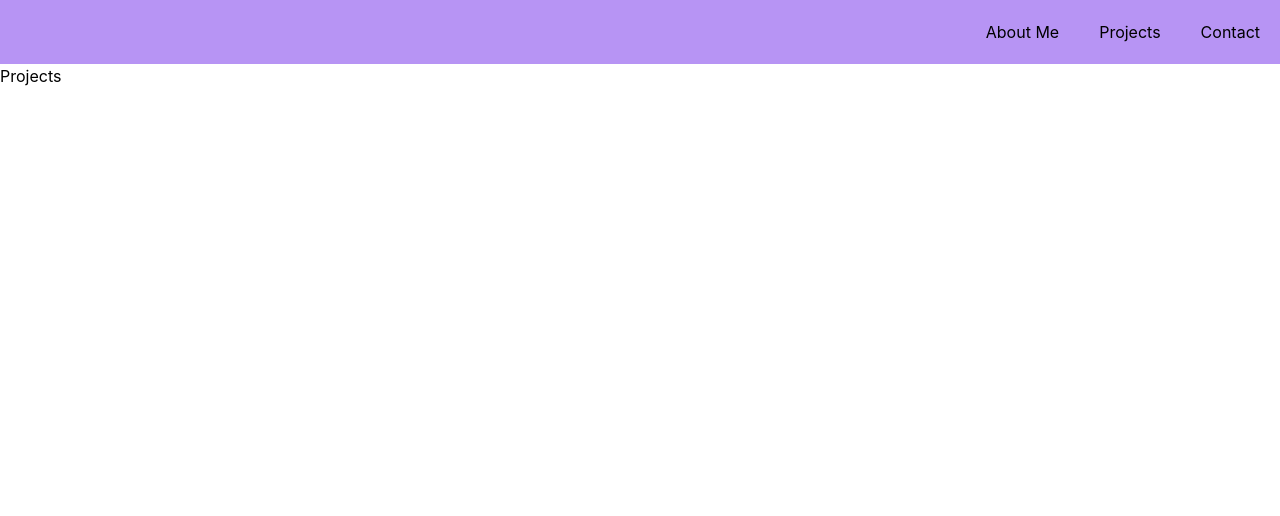
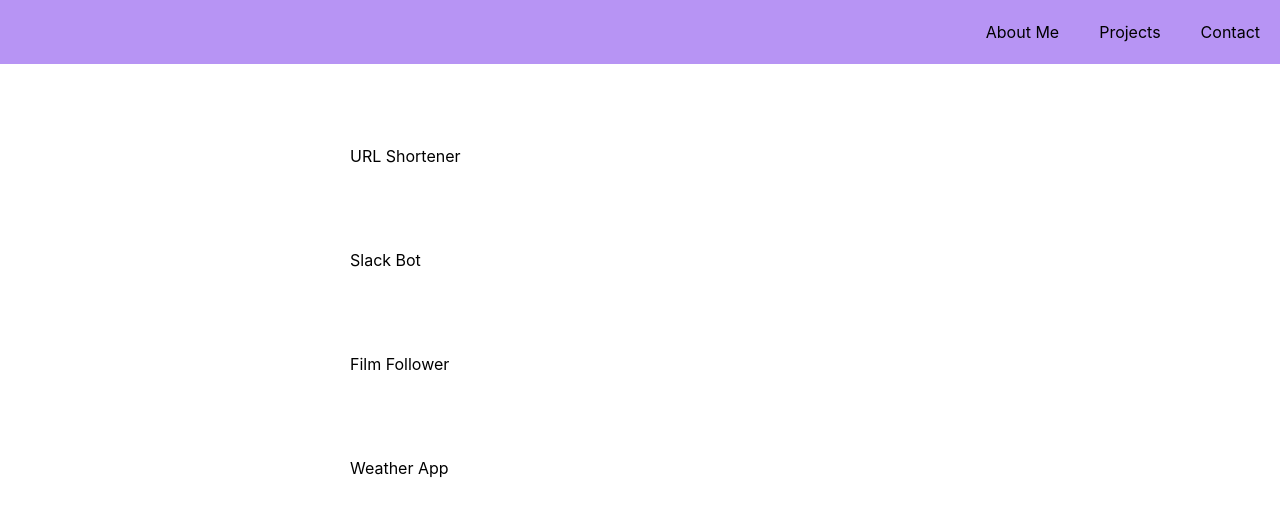
Before and after one commit to PhilipVigus/portfolio2, a React (Create React App) app: page /projects in a window 1280 px wide. Shown: the top 516 px of the page. Built offline with nearby package versions, Linux system fonts and the light colour scheme.

Commit message:
Add a skeleton Project component

```diff
--- /dev/null
+++ b/src/components/pages/projects/Project.jsx
@@ -0,0 +1,18 @@
+import { Box } from '@chakra-ui/react';
+import PropTypes from 'prop-types';
+
+function Project({ data }) {
+  return (
+    <Box p={10} w="75%" mx="auto">
+      {data.title}
+    </Box>
+  );
+}
+
+Project.propTypes = {
+  data: PropTypes.shape({
+    title: PropTypes.string.isRequired
+  }).isRequired
+};
+
+export default Project;
--- a/src/components/pages/projects/Projects.jsx
+++ b/src/components/pages/projects/Projects.jsx
@@ -1,5 +1,16 @@
-const Projects = () => {
-  return 'Projects';
-};
+import { Box } from '@chakra-ui/react';
+
+import data from './data.json';
+import Project from './Project';
+
+function Projects() {
+  return (
+    <Box p={10} w="75%" mx="auto">
+      {data.projects.map((project) => (
+        <Project data={project} key={project.title} />
+      ))}
+    </Box>
+  );
+}
 
 export default Projects;
--- /dev/null
+++ b/src/components/pages/projects/data.json
@@ -0,0 +1,16 @@
+{
+  "projects": [
+    {
+      "title": "URL Shortener"
+    },
+    {
+      "title": "Slack Bot"
+    },
+    {
+      "title": "Film Follower"
+    },
+    {
+      "title": "Weather App"
+    }
+  ]
+}
```
Also changed, not shown: 2 other files (tests, documents, lock files or other folders).
